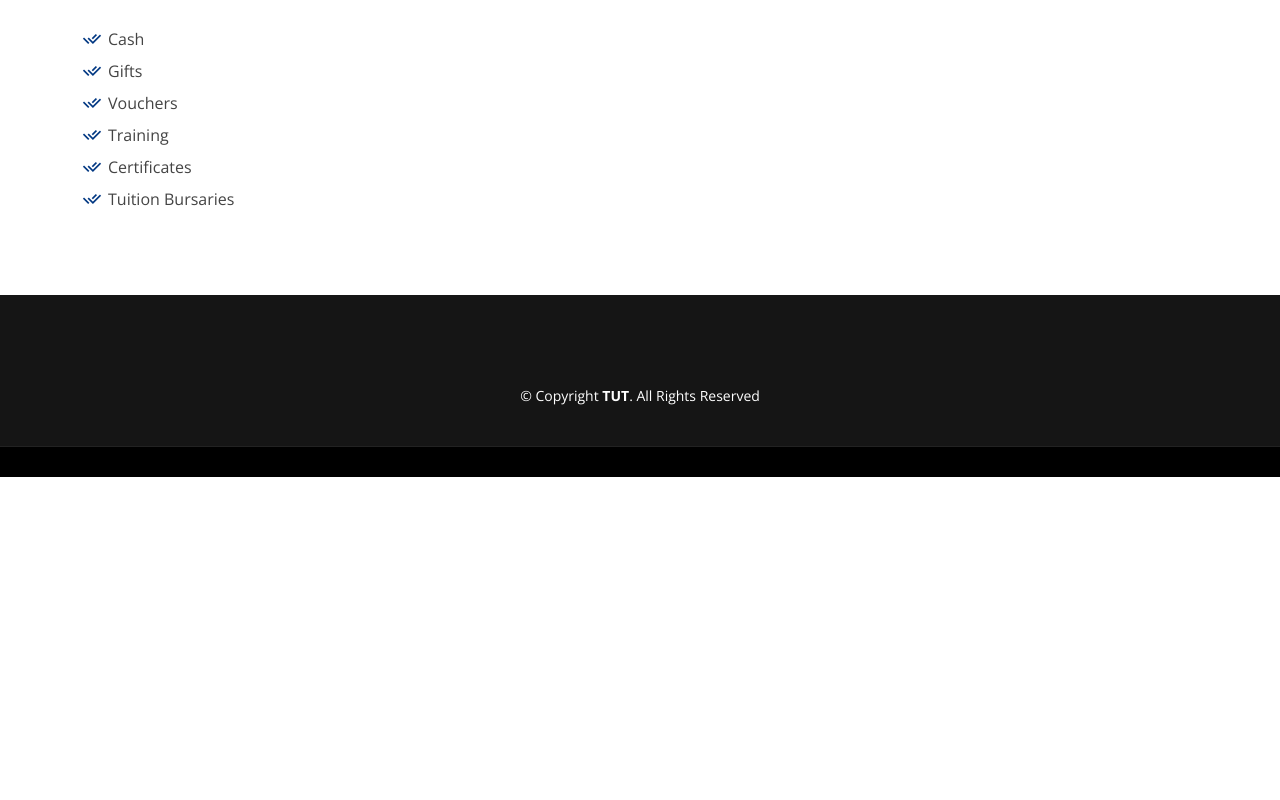
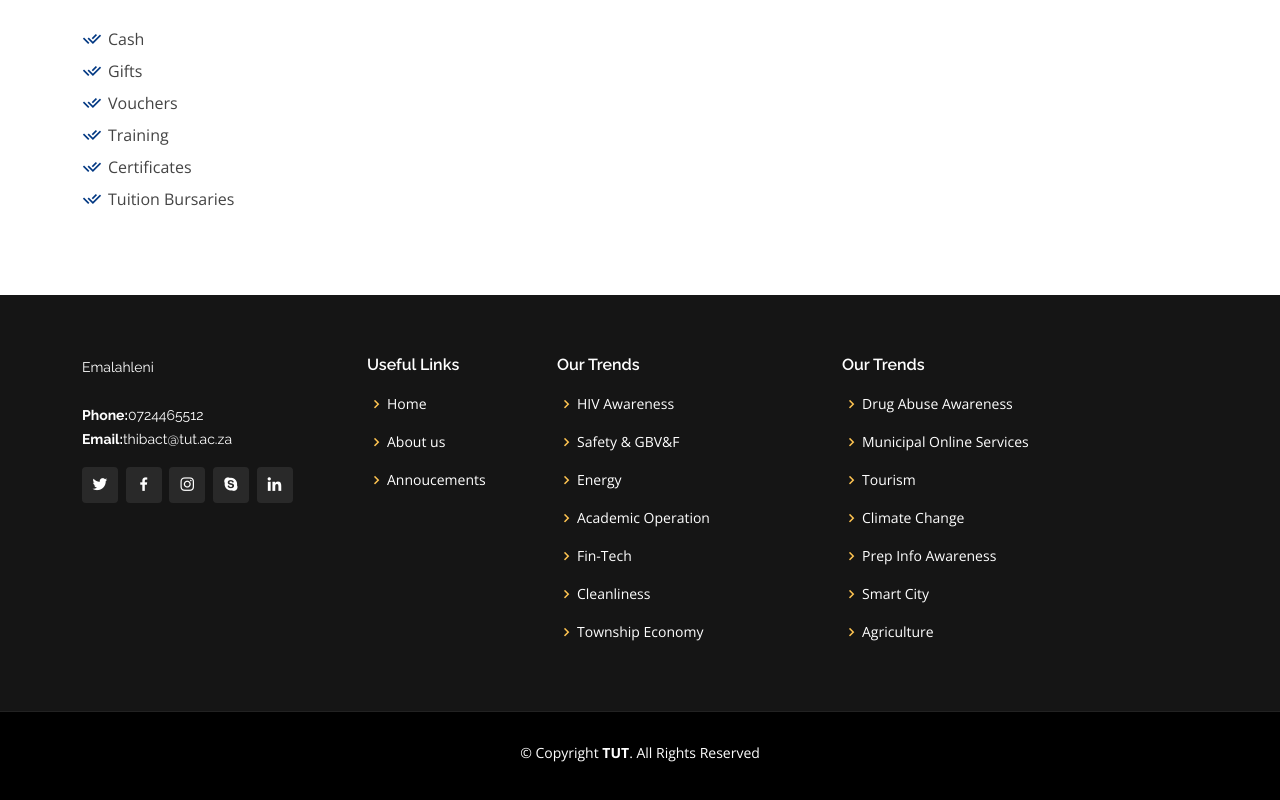
Before and after one commit to NtsakoSidwell/MP_VH_Website, a plain HTML site: page hackathon.html in a window 1280 px wide. Shown: the part 1514-2314 px from the top of the page. Before the commit the page ends 1991 px from the top, so only its background shows below. Drawn offline with nearby package versions, Linux system fonts and the light colour scheme.

Commit message:
Update hackathon.html

```diff
--- a/hackathon.html
+++ b/hackathon.html
@@ -39,7 +39,7 @@
 
 <body>
 
-  <!-- ======= Header ======= -->
+ <!-- ======= Header ======= -->
   <header id="header" class="fixed-top header-inner-pages">
     <div class="container d-flex align-items-center justify-content-lg-between">
 
@@ -50,8 +50,18 @@
       <nav id="navbar" class="navbar order-last order-lg-0">
         <ul>
           <li><a href="index.html">Home</a></li>
-          <li><a href="about.html">About</a></li>
-          <li><a href="Trends.html">Trends</a></li>
+           <li class="dropdown"><a href="#about"><span>About Us</span> <i class="bi bi-chevron-down"></i></a>
+            <ul>
+              <li><a href="about.html">Who we are</a></li>
+
+
+              </li>
+              <li><a class="nav-link scrollto" href="#services">Vision,Mission,Values</a></li>
+              <li><a class="nav-link scrollto" href="#team">Board & Management</a></li>
+
+            </ul>
+          </li>
+
 
           <li><a href="team.html">Team</a></li>
           <li><a href="announcements.html">Annoucements</a></li>
@@ -65,6 +75,7 @@
 
     </div>
   </header><!-- End Header -->
+
 
   <main id="main">
 
@@ -194,13 +205,75 @@ MindsDB has been designed to make AI and machine learning accessible to develope
 
 	</main><!-- End #main -->
 
-  <!-- ======= Footer ======= -->
+   <!-- ======= Footer ======= -->
   <footer id="footer">
     <div class="footer-top">
       <div class="container">
         <div class="row">
 
+          <div class="col-lg-3 col-md-6">
+            <div class="footer-info">
 
+              <p>
+                Emalahleni<br><br>
+                <strong>Phone:</strong>0724465512<br>
+                <strong>Email:</strong>thibact@tut.ac.za<br>
+              </p>
+              <div class="social-links mt-3">
+                <a href="#" class="twitter"><i class="bx bxl-twitter"></i></a>
+                <a href="#" class="facebook"><i class="bx bxl-facebook"></i></a>
+                <a href="#" class="instagram"><i class="bx bxl-instagram"></i></a>
+                <a href="#" class="google-plus"><i class="bx bxl-skype"></i></a>
+                <a href="#" class="linkedin"><i class="bx bxl-linkedin"></i></a>
+              </div>
+            </div>
+          </div>
+
+          <div class="col-lg-2 col-md-6 footer-links">
+            <h4>Useful Links</h4>
+            <ul>
+              <li><i class="bx bx-chevron-right"></i> <a href="index.html">Home</a></li>
+              <li><i class="bx bx-chevron-right"></i> <a href="about.html">About us</a></li>
+              <li><i class="bx bx-chevron-right"></i> <a href="announcements.html">Annoucements</a></li>
+
+            </ul>
+          </div>
+
+          <div class="col-lg-3 col-md-6 footer-links">
+            <h4>Our Trends</h4>
+            <ul>
+              <li><i class="bx bx-chevron-right"></i> <a href="#">HIV Awareness</a></li>
+              <li><i class="bx bx-chevron-right"></i> <a href="#">Safety & GBV&F</a></li>
+              <li><i class="bx bx-chevron-right"></i> <a href="#">Energy</a></li>
+              <li><i class="bx bx-chevron-right"></i> <a href="#">Academic Operation</a></li>
+              <li><i class="bx bx-chevron-right"></i> <a href="#">Fin-Tech</a></li>
+			  <li><i class="bx bx-chevron-right"></i> <a href="#">Cleanliness</a></li>
+              <li><i class="bx bx-chevron-right"></i> <a href="#">Township Economy</a></li>
+            </ul>
+          </div>
+
+		  <div class="col-lg-3 col-md-6 footer-links">
+            <h4>Our Trends</h4>
+            <ul>
+              <li><i class="bx bx-chevron-right"></i> <a href="#">Drug Abuse Awareness</a></li>
+              <li><i class="bx bx-chevron-right"></i> <a href="#">Municipal Online Services</a></li>
+              <li><i class="bx bx-chevron-right"></i> <a href="#">Tourism</a></li>
+              <li><i class="bx bx-chevron-right"></i> <a href="#">Climate Change</a></li>
+              <li><i class="bx bx-chevron-right"></i> <a href="#">Prep Info Awareness</a></li>
+			  <li><i class="bx bx-chevron-right"></i> <a href="#">Smart City</a></li>
+              <li><i class="bx bx-chevron-right"></i> <a href="#">Agriculture</a></li>
+            </ul>
+          </div>
+
+          <div class="col-lg-4 col-md-6 footer-newsletter">
+
+            </form>
+
+          </div>
+
+        </div>
+      </div>
+    </div>
 
     <div class="container">
       <div class="copyright">
@@ -211,7 +284,6 @@ MindsDB has been designed to make AI and machine learning accessible to develope
         <!-- You can delete the links only if you purchased the pro version. -->
         <!-- Licensing information: https://bootstrapmade.com/license/ -->
         <!-- Purchase the pro version with working PHP/AJAX contact form: https://bootstrapmade.com/gp-free-multipurpose-html-bootstrap-template/ -->
-
       </div>
     </div>
   </footer><!-- End Footer -->
```
